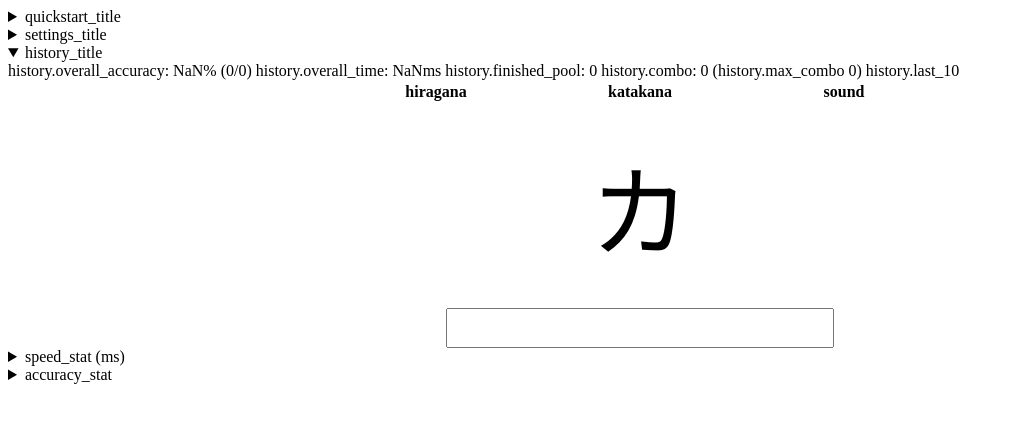
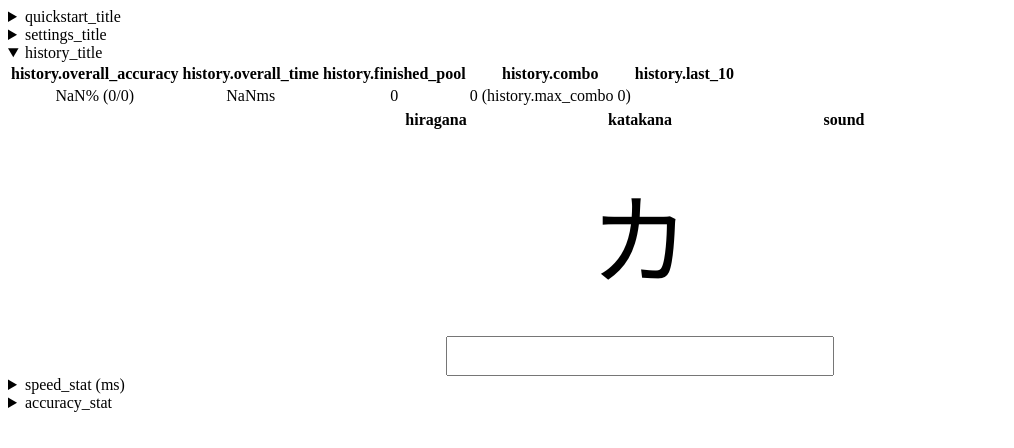
Before and after one commit to jerrylususu/gojuon-quiz, a Vue app: page / in a window 1280 px wide. Both pictures are taken after a click on the heading "history_title". Shown: the top 448 px of the page, without its empty margins (0-1014 px from the left). Built offline with nearby package versions, Linux system fonts and the light colour scheme.

Commit message:
(feat) use table for history section

```diff
--- a/src/components/GojuonQuiz.vue
+++ b/src/components/GojuonQuiz.vue
@@ -23,18 +23,30 @@
 
 <details>
     <summary>{{ t('history_title') }}</summary>
-    {{ t('history.overall_accuracy') }}: {{this.total_accruacy_str}} ({{this.stats.total_correct}}/{{this.stats.total_tested}})
-    {{ t('history.overall_time') }}: {{this.average_time_str}}
-    {{ t('history.finished_pool') }}: {{this.stats.pool_finish_count}}
-    {{ t('history.combo') }}: {{this.stats.combo}} ({{ t('history.max_combo') }} {{this.stats.max_combo}})
-    {{ t('history.last_10') }}
-    <span v-for="item in this.stats.last_10.slice().reverse()" :key="item.enrolled_time" :class="{correct: item.isCorrect, incorrect: !item.isCorrect}">
-        {{item.hiragana}}{{item.katakana}}
-    </span>
+    <table>
+        <tr>
+            <th>{{ t('history.overall_accuracy') }}</th>
+            <th>{{ t('history.overall_time') }}</th>
+            <th>{{ t('history.finished_pool') }}</th>
+            <th>{{ t('history.combo') }}</th>
+            <th>{{ t('history.last_10') }} </th>
+        </tr>
+        <tr>
+            <td class="text-centered">{{this.total_accruacy_str}} ({{this.stats.total_correct}}/{{this.stats.total_tested}})</td>
+            <td class="text-centered">{{this.average_time_str}}</td>
+            <td class="text-centered">{{this.stats.pool_finish_count}}</td>
+            <td class="text-centered">{{this.stats.combo}} ({{ t('history.max_combo') }} {{this.stats.max_combo}})</td>
+            <td>
+                <span v-for="item in this.stats.last_10.slice().reverse()" :key="item.enrolled_time" :class="{correct: item.isCorrect, incorrect: !item.isCorrect}">
+                    {{item.hiragana}}{{item.katakana}}
+                </span>
+            </td>
+        </tr>
+    </table>
 </details>
 
 
-<div class="wrapper">
+<div class="text-centered">
 <table class="centered" :style="this.custom_css">
   <tr>
     <th>{{ t('hiragana') }}</th>
@@ -227,7 +239,6 @@ export default {
 
             for (const row of this.history) {
                 for (const cell of row) {
-                    console.log(cell)
                     if (cell.avg_time_ms > 0) {
                         max_time = Math.max(max_time, cell.avg_time_ms)
                         min_time = Math.min(min_time, cell.avg_time_ms)
@@ -393,12 +404,12 @@ export default {
     font-size: 30px;
 }
 
-.wrapper {
-    text-align: center;
+.centered {
+    margin: 0 auto;
 }
 
-.centered {
-    margin: 0 auto;
+.text-centered {
+    text-align: center;
 }
 
 .correct {
```
